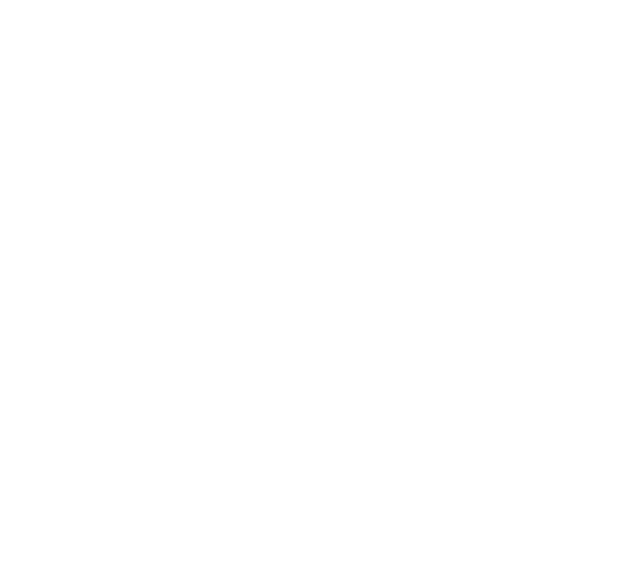
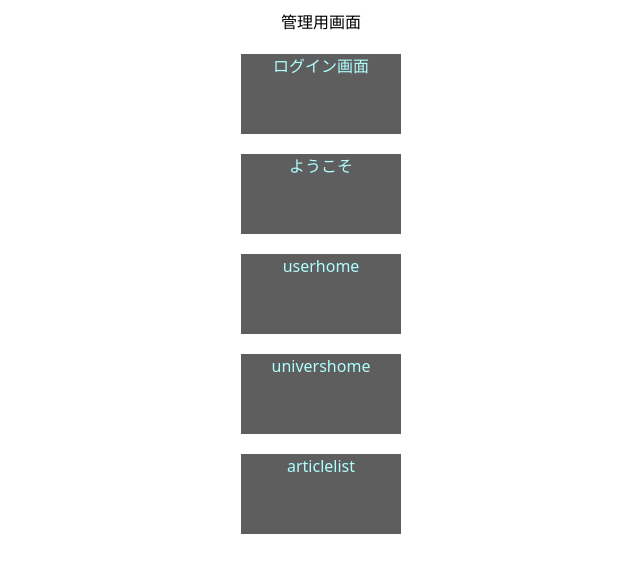
Before and after one commit to mod0dethink/UniVivid, a React (Create React App) app: page / in a window 1280 px wide. Before the commit this address had no page. Shown: the top 572 px of the page, without its empty margins (319-959 px from the left). Built offline with nearby package versions, Linux system fonts and the light colour scheme.

Commit message:
app修正

```diff
--- a/src/App.js
+++ b/src/App.js
@@ -54,6 +54,7 @@
 
         {/* 確認用URL画面 */}
         <Route path="/createarticle" element={<CreateArticlePage />} />
+        <Route path="/" element={<TransitionalScreen />} />
       </Routes>
     </Router>
   )
```
